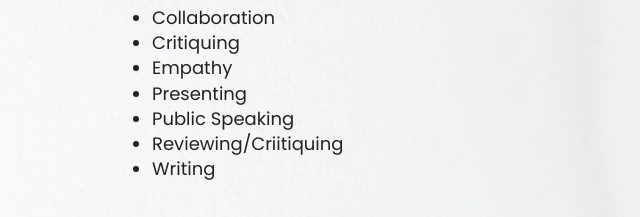
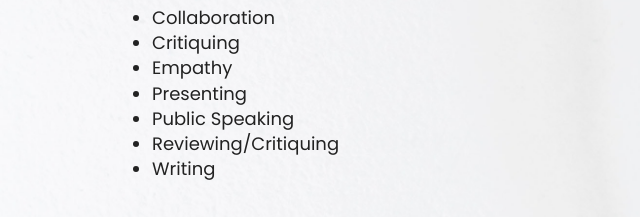
Before and after one commit to AnnieKatherineCreative/UX_UI_HW_19, a plain HTML site: page skills.html in a window 1280 px wide. Shown: the part 1633-1850 px from the top of the page, 0-640 px from the left. Drawn offline with nearby package versions, Linux system fonts and the light colour scheme; a web font is replaced by a local one.

Commit message:
spellcheck

```diff
--- a/skills.html
+++ b/skills.html
@@ -79,7 +79,7 @@
           <li>Empathy</li>
           <li>Presenting</li>
           <li>Public Speaking</li>
-          <li>Reviewing/Criitiquing</li>
+          <li>Reviewing/Critiquing</li>
           <li>Writing</li>
         </ul>
       </div>
```
